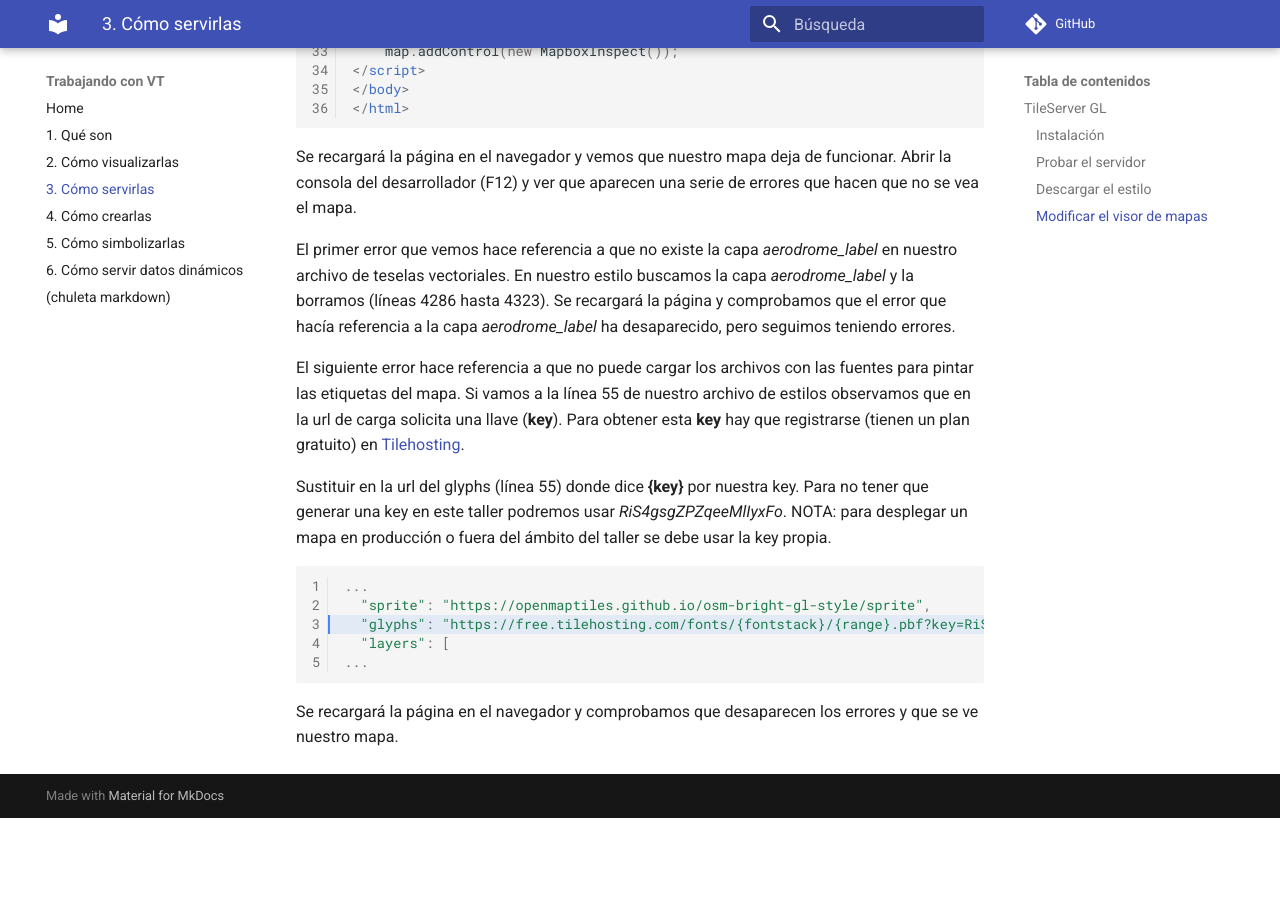
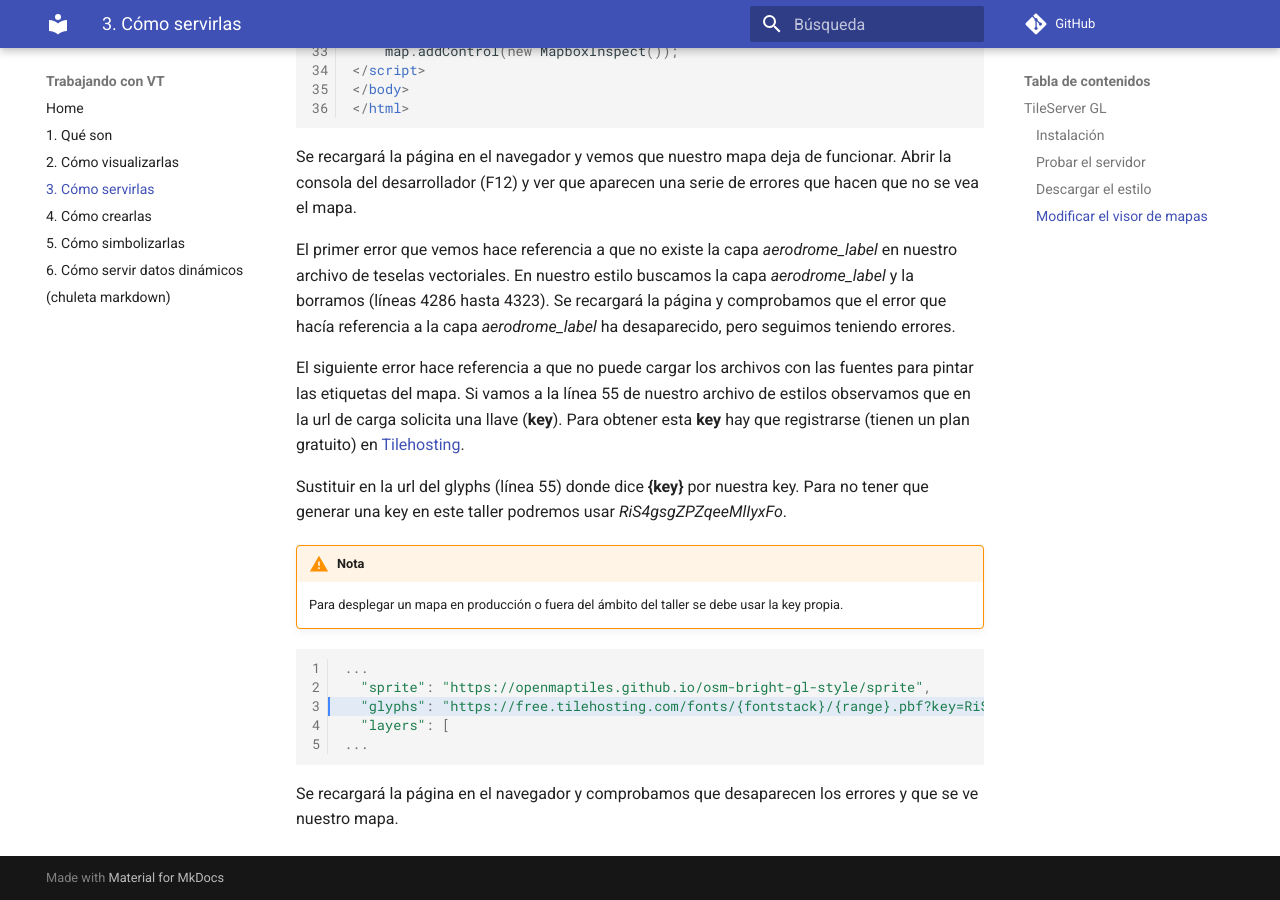
Before and after one commit to geoinquiets/taller-vt, an MkDocs documentation site: the page built from docs/3_tileserver_gl.md, in a window 1280 px wide and 900 px high, scrolled down 2886 px. Built offline with MkDocs 1.6.1 and Material for MkDocs 9.7.7, drawn with Linux system fonts in a browser that asks for light colours; comment, search, counter and statistics services are not loaded; old or Windows-style settings are respelled for this version of MkDocs; before the commit the page ends 3704 px from its top, so only the background shows below that; part of the change alters nothing that is shown.

````diff
--- a/docs/3_tileserver_gl.md
+++ b/docs/3_tileserver_gl.md
@@ -103,7 +103,10 @@ El primer error que vemos hace referencia a que no existe la capa *aerodrome_lab
 
 El siguiente error hace referencia a que no puede cargar los archivos con las fuentes para pintar las etiquetas del mapa. Si vamos a la línea 55 de nuestro archivo de estilos observamos que en la url de carga solicita una llave (**key**). Para obtener esta **key** hay que registrarse (tienen un plan gratuito) en [Tilehosting](https://www.tilehosting.com/).
 
-Sustituir en la url del glyphs (línea 55) donde dice **{key}** por nuestra key. Para no tener que generar una key en este taller podremos usar *RiS4gsgZPZqeeMlIyxFo*. NOTA: para desplegar un mapa en producción o fuera del ámbito del taller se debe usar la key propia.
+Sustituir en la url del glyphs (línea 55) donde dice **{key}** por nuestra key. Para no tener que generar una key en este taller podremos usar *RiS4gsgZPZqeeMlIyxFo*.
+
+!!! warning "Nota"
+    Para desplegar un mapa en producción o fuera del ámbito del taller se debe usar la key propia.
 
 ```js hl_lines="3"
 ...
--- a/mkdocs.yml
+++ b/mkdocs.yml
@@ -5,6 +5,7 @@ theme:
 markdown_extensions:
   - codehilite:
       linenums: True
+  - admonition
 extra_css:
     - css/styles.css
 repo_url: "https://github.com/geoinquiets/taller-vt"
````
